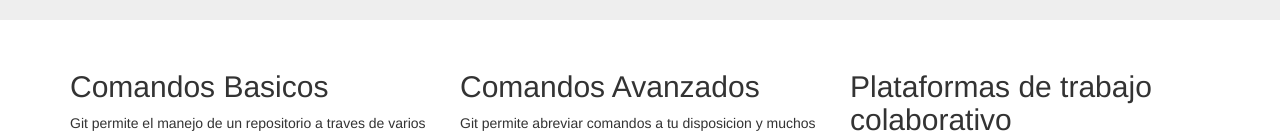
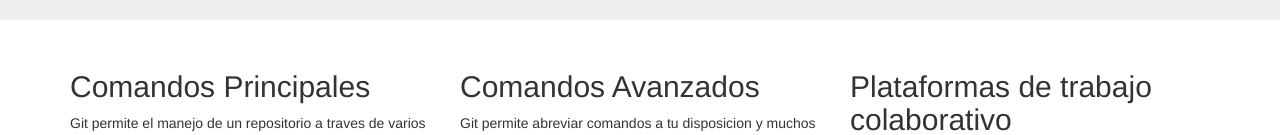
Before and after one commit to AgostinaRamos01/Trabajo2_Agostina_Ramos, a plain HTML site: page index.html in a window 1280 px wide. Shown: the part 331-466 px from the top of the page. Drawn offline with nearby package versions, Linux system fonts and the light colour scheme.

Commit message:
Se realizo un cambio en subtitulo de la pagina principal del template

```diff
--- a/index.html
+++ b/index.html
@@ -65,7 +65,7 @@
       <!-- Example row of columns -->
       <div class="row">
         <div class="col-md-4">
-          <h2>Comandos Basicos</h2>
+          <h2>Comandos Principales</h2>
           <p> Git permite el manejo de un repositorio a traves de varios comandos </p>
           <p><a class="btn btn-warning" href="https://git-scm.com/docs" role="button"> + Info Aqui &raquo;</a></p>
         </div>
```
